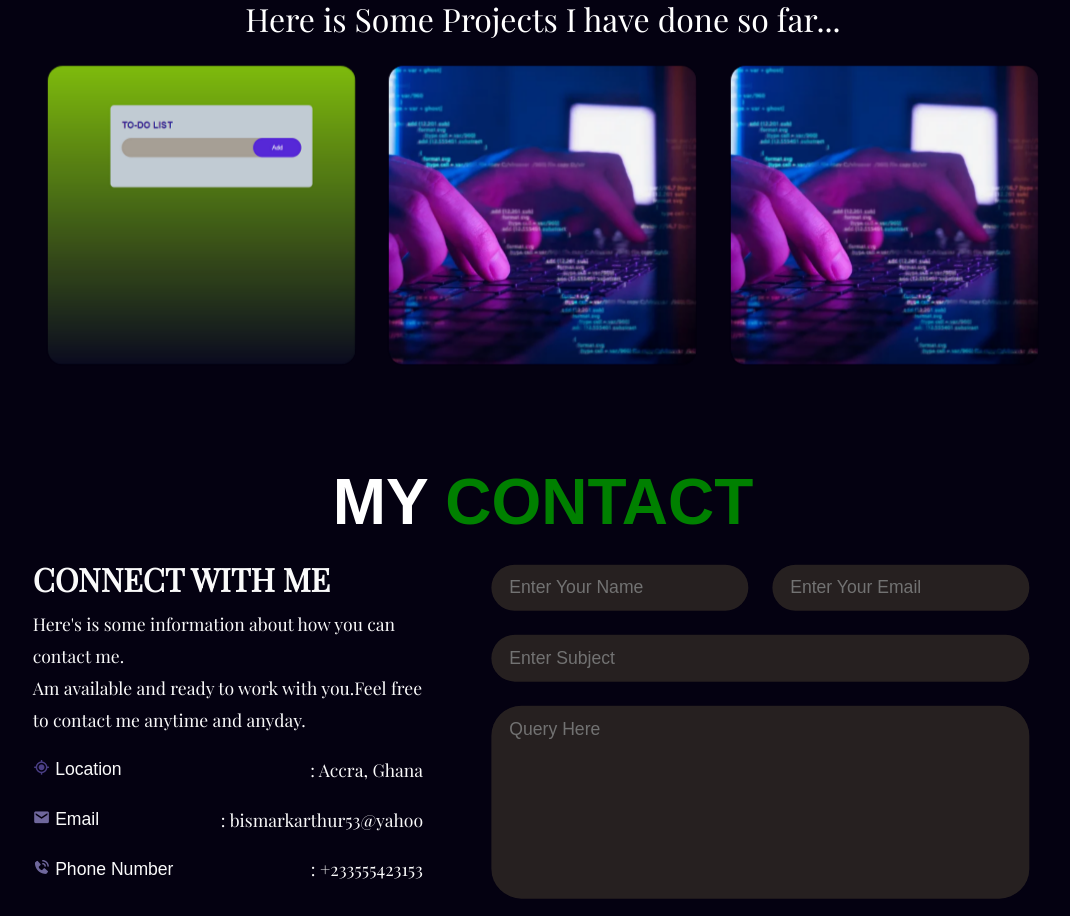
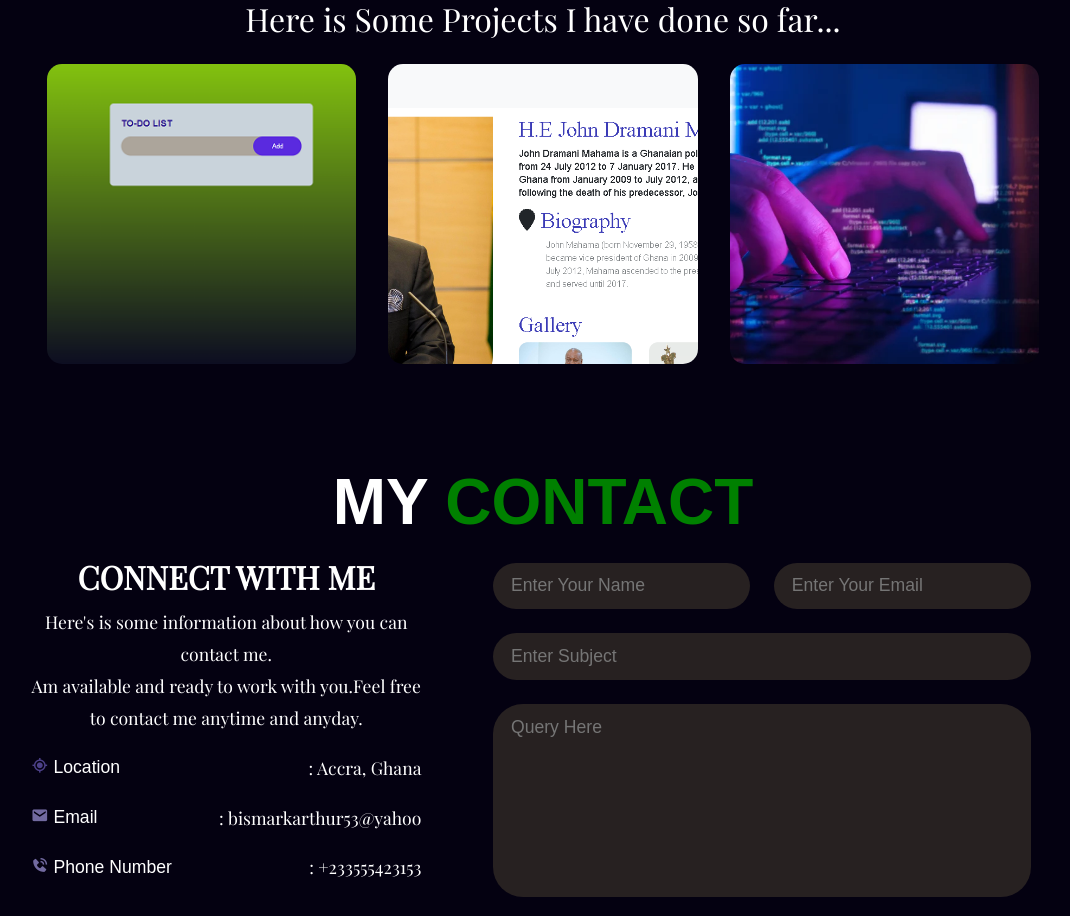
Before and after one commit to Bismark668/Personal-Portfolio, a plain HTML site: page index.html in a window 1280 px wide. Shown: the part 2123-3039 px from the top of the page, without its empty margins (97-1167 px from the left). Drawn offline with nearby package versions, Linux system fonts and the light colour scheme.

Commit message:
New Project added

```diff
--- a/index.html
+++ b/index.html
@@ -173,15 +173,15 @@
     </section>
 
    <section id="portfolio">
-        <div class="portfolio-home">
+        <div class="portfolio-home"  data-aos="fade-up-right">
             <div class="Port-tittle">
                 <h2>MY <span>PORTFOLIO</span></h2>
                 <p>
                     Here is Some Projects I have done so far...
                 </p>
             </div>
-            <div class="portfolios" data-aos="fade-up-right">
-                <div class="port-items"  data-aos="zoom-in-left">
+            <div class="portfolios">
+                <div class="port-items">
                     <div class="port-image">
                         <img src="images/project1.png" alt="project-img">
                     </div>
@@ -199,17 +199,17 @@
                     </div>
                 </div>
 
-                <div class="port-items"  data-aos="zoom-in-left">
+                <div class="port-items">
                     <div class="port-image">
-                        <img src="images/applications-of-computer-programming.webp" alt="project-img">
+                        <img src="images/Screenshot (11).png" alt="project-img">
                     </div>
                     <div class="hover-items">
                         <h3>project links</h3>
                         <div class="port-icons">
-                            <a href="https://github.com/Bismark668/To-Do-List" target="_blank">
+                            <a href="https://github.com/Bismark668/H.E-Mahama-Biography" target="_blank">
                                 <i class='bx bxl-github' style="color: white;" ></i>
                             </a>
-                            <a href="https://bismark-to-do-list-app.netlify.app/" target="_blank">
+                            <a href="http://tinyurl.com/3a4znrp9" target="_blank">
                                 <i class='bx bxl-internet-explorer' style='color:#2a0ade'  ></i>
                             </a>
 
@@ -217,7 +217,7 @@
                     </div>
                 </div>
 
-                <div class="port-items"  data-aos="zoom-in-left">
+                <div class="port-items">
                     <div class="port-image">
                         <img src="images/applications-of-computer-programming.webp" alt="project-img">
                     </div>
@@ -239,12 +239,12 @@
     </section>
 
     <section id="contact" >
-        <div class="contact-home">
+        <div class="contact-home" data-aos="fade-up-right">
             <div class="cont-tittle">
                 <h2>MY <span>contact</span></h2>
             </div>
             <div class="contact-content-con">
-                <div class="right-content"  data-aos="fade-up-left">
+                <div class="right-content" >
                     <h4>Connect with me</h4>
                     <p>
                         Here's is some information about how you can contact me. <br> Am available and ready to work with you.Feel free to contact me anytime and anyday.
@@ -289,7 +289,7 @@
                     </a>
                 </div>
 
-                <div class="left-content"  data-aos="fade-up-right">
+                <div class="left-content">
                     <form action="" class="action contact-form">
                         <div class="input-control i-2">
                             <input type="text" required placeholder="Enter Your Name">
@@ -311,7 +311,7 @@
             </div>
         </div>
    </section>
-   <footer class="footer"  data-aos="zoom-in-left">
+   <footer class="footer">
         <h4>Developed By <a href="https://www.linkedin.com/in/arthur-bismark-0a4979272" target="_blank">Bismark Arthur</a></h4>
         <div class="footer-socials">
         <a href="https://www.facebook.com/profile.php?id=100081192673658" target="_blank"><i class='bx bxl-facebook-square' style="color: blue;"></i></a>
@@ -323,7 +323,7 @@
 
    <script src="https://unpkg.com/aos@next/dist/aos.js"></script>
    <script>
-     AOS.init({duration:3000,});
+     AOS.init({duration:2000,});
    </script>
     <script src="app.js"></script>
 </body>
--- a/style.css
+++ b/style.css
@@ -12,6 +12,7 @@ body{
     background-color: #040111;
     font-size: 1.1rem;
     color: white;
+    text-align: center;
     scroll-behavior: smooth;
 }
 
@@ -632,11 +633,12 @@ section{
 
 /* /MEDIA QUERIES */
 
-@media screen and (max-width: 660px){
+@media  (max-width: 540px){
     body{
         background-color: #0a0530;
-        font-size: 16px !important;
     }
+
+
     .controlls{
         top: auto;
         bottom: -2%;
@@ -647,7 +649,7 @@ section{
         width: 100%;
     }
     section{
-        padding: 2rem 2rem;
+        padding: .5rem !important;
     }
     .home{
         grid-template-columns: repeat(1,1fr);
@@ -686,7 +688,7 @@ section{
     }
 
    .about-home{
-    padding: 1rem 0;
+    padding: 0;
    }
 
     .about-tittle h2{
@@ -807,10 +809,9 @@ section{
     }
 }
 
-@media screen and (max-width:1020px) {
+@media (max-width:1020px) {
     body{
         background-color: #090422;
-        font-size: 16px !important;
     }
     .controlls{
         top: auto;
@@ -824,6 +825,10 @@ section{
     section{
         padding: 2rem 2rem;
     }
+
+    /* P{
+        font: 2em sans-serif !important;
+    } */
     .home{
         grid-template-columns: repeat(1,1fr);
         padding-bottom: 5rem;
```
Also changed, not shown: images/Screenshot (11).png (added).
